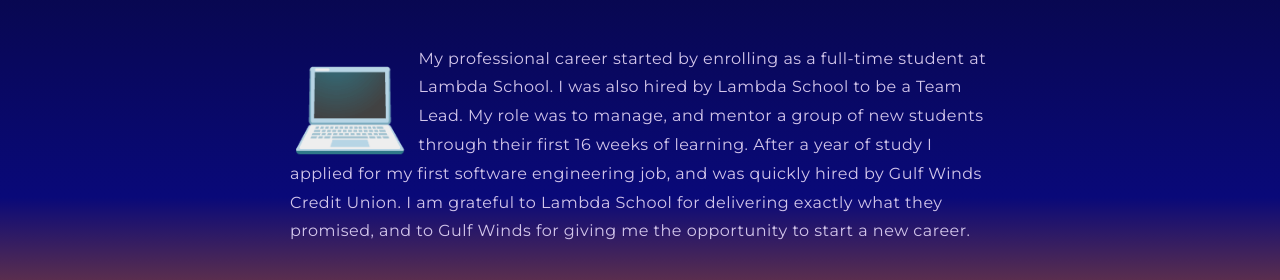
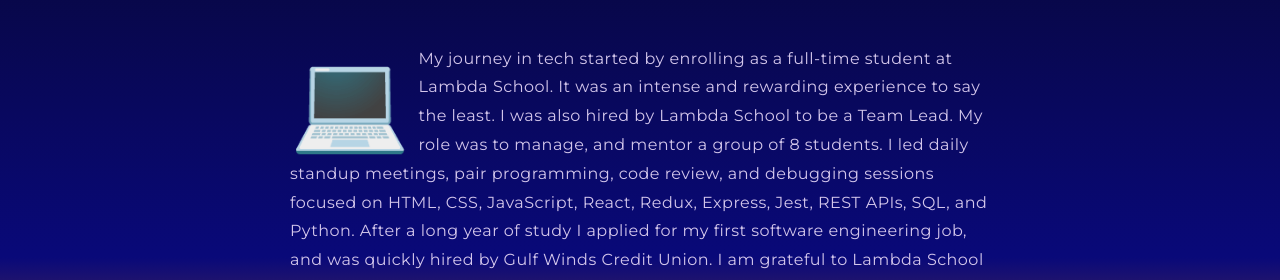
Before and after one commit to Ian84Be/portfolio-gatsby, a Gatsby site: page / in a window 1280 px wide. Shown: the part 665-945 px from the top of the page. Built offline with nearby package versions, Linux system fonts and the light colour scheme; Gatsby itself is replaced by a stand-in of ours.

Commit message:
update about me

```diff
--- a/src/pages/index.js
+++ b/src/pages/index.js
@@ -123,14 +123,16 @@
       )}
 
       <p>
-        My professional career started by enrolling as a full-time student at
-        Lambda School. I was also hired by Lambda School to be a Team Lead. My
-        role was to manage, and mentor a group of new students through their
-        first 16 weeks of learning. After a year of study I applied for my first
-        software engineering job, and was quickly hired by Gulf Winds Credit
-        Union. I am grateful to Lambda School for delivering exactly what they
-        promised, and to Gulf Winds for giving me the opportunity to start a new
-        career.
+        My journey in tech started by enrolling as a full-time student at Lambda
+        School. It was an intense and rewarding experience to say the least. I
+        was also hired by Lambda School to be a Team Lead. My role was to
+        manage, and mentor a group of 8 students. I led daily standup meetings,
+        pair programming, code review, and debugging sessions focused on HTML,
+        CSS, JavaScript, React, Redux, Express, Jest, REST APIs, SQL, and
+        Python. After a long year of study I applied for my first software
+        engineering job, and was quickly hired by Gulf Winds Credit Union. I am
+        grateful to Lambda School for delivering exactly what they promised, and
+        to Gulf Winds for giving me the opportunity to start a new career.
       </p>
 
       <LastParagraph>
```
